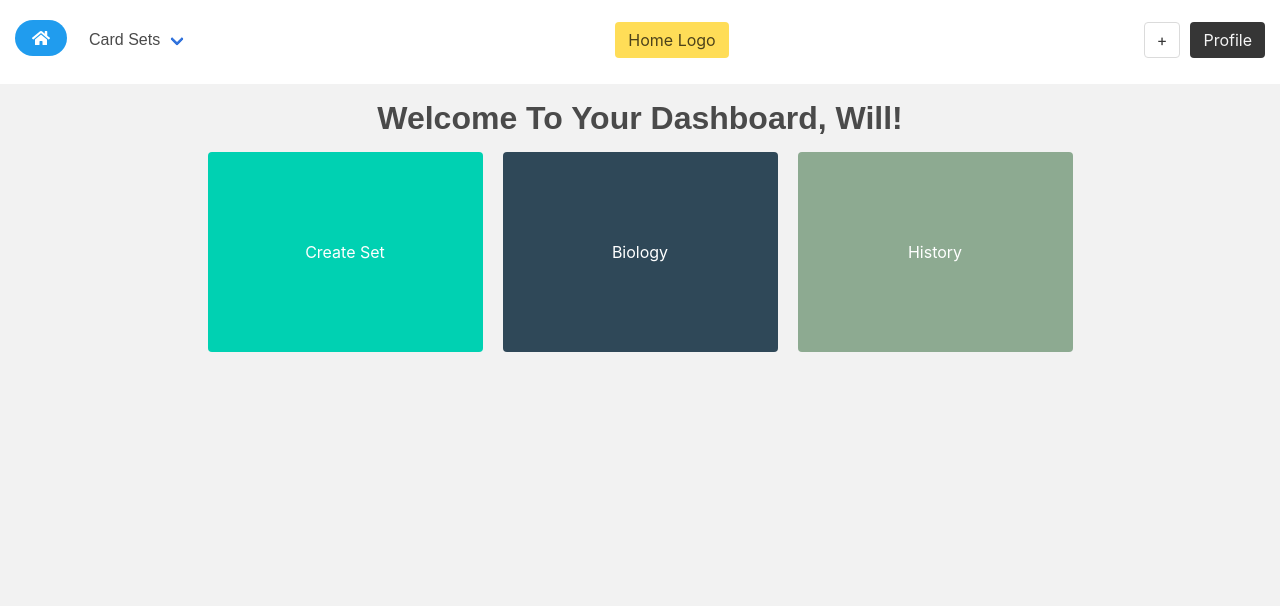
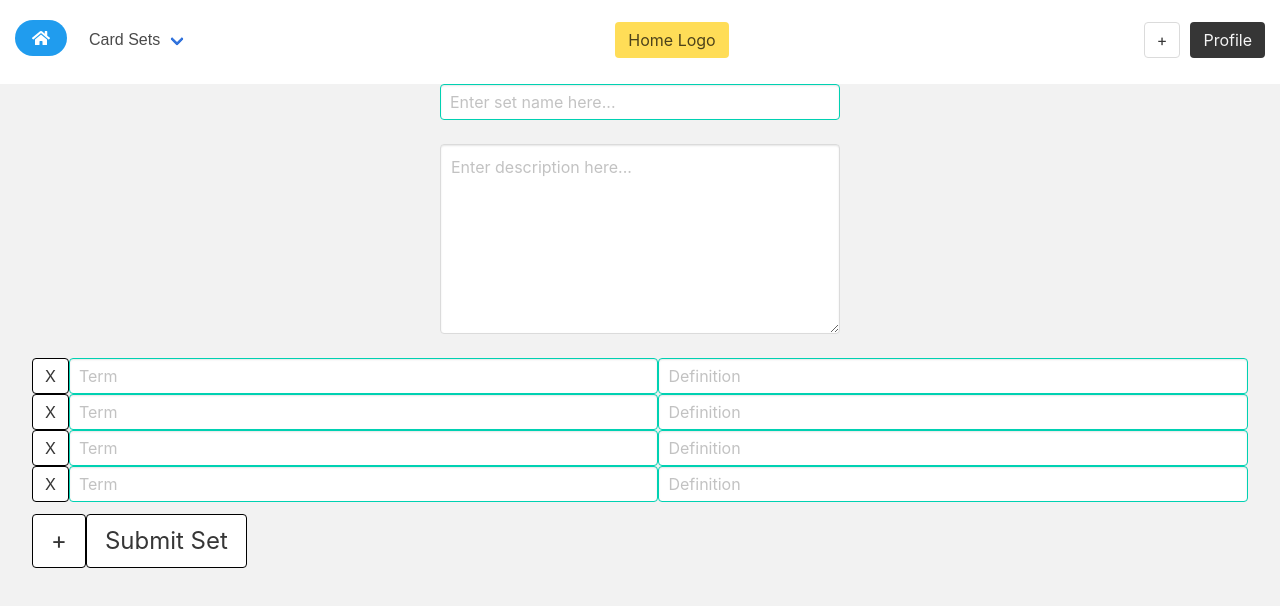
Before and after one commit to m1771vw/StudyBuddies, a React (Create React App) app: page / in a window 1280 px wide. Shown: the top 606 px of the page. Built offline with nearby package versions, Linux system fonts and the light colour scheme.

Commit message:
Working on CreateView CSS

```diff
--- a/src/App.css
+++ b/src/App.css
@@ -131,6 +131,9 @@
   display: flex;
   flex: 1;
 }
+.button-border {
+  border: 1px solid black;
+}
 /* Quiz CSS */
 .flashcard-answer{
   width: 275px;
--- a/src/App.js
+++ b/src/App.js
@@ -20,7 +20,7 @@ import { HOMEPAGE, LOGIN_VIEW, SIGNUP_VIEW, PROFILE_VIEW, DASHBOARD, CREATE_VIEW
 
 class App extends Component {
   state = {
-    pageName: DASHBOARD,
+    pageName: CREATE_VIEW,
     userList: Users,
     flashCardSets: FlashCards, // All the Cards
     selectedCardSet: [], // Selected card set of cards
--- a/src/components/CreateView.js
+++ b/src/components/CreateView.js
@@ -86,15 +86,15 @@ class CreateView extends Component {
                         value={this.state.description} onChange={this.onChange2} placeholder="Enter description here..."
                         rows="7"></textarea>
                 </div>
-                <div>
+                <div className='field'>
                     {this.state.cards.map((card, index) => (
-                        <div className='create-card-form'>
-                            <button onClick={() => {this.deleteClicked(index)}} className='button'>X</button>
+                        <div className='control'>
                             <TermDefInput
                                 key={index}
                                 card={card}
                                 index={index}
                                 change={this.change}
+                                deleteClicked={this.deleteClicked}
                             />
                         </div>
                     ))}
@@ -102,8 +102,8 @@ class CreateView extends Component {
 
                 </div>
                 <div className="level" id="create-button-set">
-                    <button className="button is-large level-item" onClick={this.addCard}>+</button>
-                    <button className="button is-large level-item" onClick={this.submitSet} >
+                    <button className="button button-border is-large level-item" onClick={this.addCard}>+</button>
+                    <button className="button button-border is-large level-item level-right" onClick={this.submitSet} >
                         Submit Set</button>
                 </div>
 
--- a/src/components/TermDefInput.js
+++ b/src/components/TermDefInput.js
@@ -14,8 +14,8 @@ class TermDefInput extends Component {
         return (
             <div>
                 <div className="field level">
+                <button onClick={() => {this.props.deleteClicked(this.props.index)}} className='button button-border'>X</button>
                     <div className="level-item">
-
                         <input className="input is-primary" type="text" placeholder="Term"
                             value={this.props.card.term} onChange={this.onChangeOne} />
                     </div>
```
